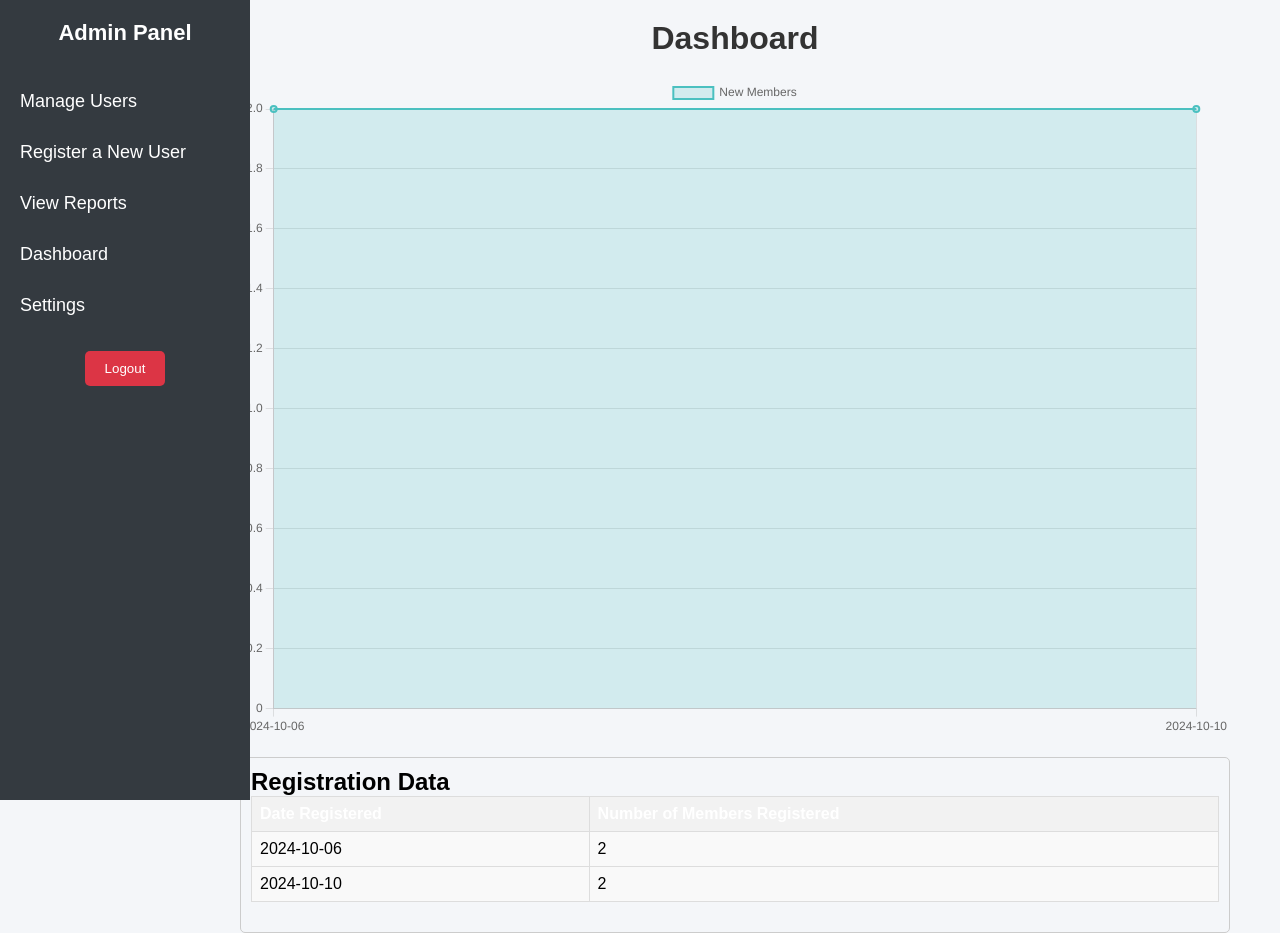
After one commit to reyandru/CAPSTONE-PROJECT, a PHP site: page /PHP/dashboard.php in a window 1280 px wide. The commit adds this page. Run offline with PHP 8.4, Linux system fonts and the light colour scheme; data comes from the database, SQL or seed files in the repository.

Commit message:
DAHSBOARD

```diff
--- a/CSS/dashboard.css
+++ b/CSS/dashboard.css
@@ -1,280 +1,125 @@
-*,
-*::before,
-*::after {
+* {
+  margin: 0;
+  padding: 0;
   box-sizing: border-box;
 }
 
-* {
-  margin: 0;
-  padding: 0;
+body {
+  font-family: 'Nunito', sans-serif;
+  display: flex;
+  height: 100vh;
+  background-color: #f4f6f9;
 }
 
-body {
-  background-image: url(../assets/BG.png);
-  background-size: cover;
-  background-position: center center;
-  background-repeat: no-repeat;
-  min-height: 100vh;
+.sidebar {
+  width: 250px;
+  background-color: #343a40;
+  color: #fff;
+  padding-top: 20px;
+  display: flex;
+  flex-direction: column;
+  height: 100%;
+  position: fixed;
+  left: 0;
 }
 
-/* header */
-header {
-  display: flex;
-  justify-content: space-between;
-  align-items: center;
-  background-color: black;
-  padding-inline: 10px;
-  width: auto;
-  height: 100px;
-  z-index: 1;
+.sidebar a {
+  padding: 15px 20px;
+  color: #ffffff;
+  text-decoration: none;
+  font-size: 18px;
+  display: block;
+  transition: background-color 0.3s ease;
 }
 
-.logo {
-  padding-inline: 10px;
-  display: flex;
-  align-items: center;
-  justify-content: left;
-  width: 80%;
-  height: 100px;
-  column-gap: 20px;
+.sidebar a:hover {
+  background-color: #007bff;
+  color: white;
 }
 
-.logo h6 {
-  color: white;
-  font-size: 50px;
-  font-weight: 400;
-  letter-spacing: 2px;
+.sidebar h2 {
+  text-align: center;
+  margin-bottom: 30px;
+  font-size: 22px;
 }
 
-.left-container {
-  display: flex;
-  justify-content: space-between;
-  flex-direction: column;
-  align-items: center;
-  width: 20%;
-  height: inherit;
+.content {
+  margin-left: 250px;
+  width: calc(100% - 250px);
+  padding: 40px;
 }
 
-.userProfil {
-  display: flex;
-  justify-content: space-evenly;
-  align-items: center;
+.container {
+  max-width: 1000px;
+  margin: 0 auto;
+  background-color: white;
+  padding: 30px;
+  border-radius: 10px;
+  box-shadow: 0 8px 16px rgba(0, 0, 0, 0.1);
+}
+
+h1 {
+  text-align: center;
+  margin-bottom: 20px;
+  color: #333;
+}
+
+table {
   width: 100%;
-  height: 100px;
+  border-collapse: collapse;
+  margin-bottom: 20px;
+}
+
+th, td {
+  padding: 12px 15px;
+  border: 1px solid #ddd;
+  text-align: left;
+}
+
+th {
+  background-color: #007bff;
+  color: white;
+}
+
+td {
+  background-color: #f9f9f9;
+}
+
+select, input[type="submit"] {
+  padding: 8px 12px;
+  border: 1px solid #007bff;
+  border-radius: 4px;
+  background-color: #fff;
   cursor: pointer;
 }
 
-.userProfil a {
-  text-decoration: none;
-  display: flex;
-  justify-content: space-evenly;
-  align-items: center;
-  width: 80%;
-  height: 70px;
-  transition: border 0.3s ease-in-out, background-color 0.3s ease-in-out;
+select:focus, input[type="submit"]:hover {
+  background-color: #007bff;
+  color: white;
 }
 
-.userProfil a:hover {
-  border: 2px solid #3870ff;
+.logout-btn {
+  text-align: center;
+  margin-top: 20px;
 }
 
-.userProfil a:active {
-  background-color: rgba(58, 114, 255, 0.2);
+.logout-btn button {
+  padding: 10px 20px;
+  border: none;
+  background-color: #dc3545;
+  color: white;
+  border-radius: 5px;
+  cursor: pointer;
+  font-size: 16px;
 }
 
-.img-container {
-  display: flex;
-  align-items: center;
-  border-radius: 50%;
-  border: 3px solid white;
-}
-.img-container img {
-  border-radius: 50%;
+.logout-btn button:hover {
+  background-color: #c82333;
 }
 
-.userName {
-  color: white;
-  font-size: 18px;
-  font-family: 'arial';
+.message {
+  color: green;
+  font-weight: bold;
+  text-align: center;
+  margin-bottom: 20px;
 }
-
-.consts-dropDown {
-  display: flex;
-  align-items: center;
-  justify-content: center;
-  column-gap: 12px;
-  width: 50px;
-  height: 40px;
-}
-
-.dropDown {
-  background-color: transparent;
-  border: none;
-  cursor: pointer;
-}
-
-.DD-container {
-  display: flex;
-  align-items: center;
-  justify-content: center;
-  background-color: rgba(101, 130, 233, 0.4);
-  position: absolute;
-  width: 20%;
-  height: 0px;
-  margin-top: 95px;
-  transition: height 0.5s ease;
-  overflow: hidden;
-}
-
-.DD-container.ddactive {
-  height: 150px;
-}
-
-.logOutBtn {
-  background-color: #112c9f;
-  color: white;
-  font-family: 'nunito';
-  font-size: 20px;
-  border: none;
-  font-weight: 800;
-  border-radius: 10px;
-  width: 140px;
-  height: 50px;
-  cursor: pointer;
-}
-
-/* nav */
-
-.container{
-  display: flex;
-  min-height: 50vh;
-}
-
-.nav {
-  display: flex;
-  flex-direction: column;
-  background-color: black;
-  overflow: hidden;
-  padding-block:10px ;
-  width: 5%;
-  min-height:50vh;
-  transition: width 0.3s ease;
-
-}
-
-.hamburger{
-  padding-inline:20px;
-  margin-bottom: 50px;
-  cursor: pointer;
-}
-
-.bar1, .bar2, .bar3 {
-  width: 35px;
-  height: 5px;
-  background-color: #737373;
-  margin: 6px 0;
-  transition: 0.4s;
-}
-
-.change .bar1 {
-  transform: translate(0, 11px) rotate(-45deg);
-}
-.change .bar2 {
-  opacity: 0;
-}
-.change .bar3 {
-  transform: translate(0, -11px) rotate(45deg);
-}
-
-.menu {
-  display: flex;
-  flex-direction: column;
-  align-items: flex-start;
-  width: 100%;
-  transition: visibility 0s 0.3s, opacity 0.3s linear;
-}
-
-.menu a {
-  color: white;
-  text-decoration: none;
-  display: flex;
-  align-items: center;
-  width: 100%;
-  height:75px;
-  column-gap: 20px;
-  margin-bottom: 15px;
-  font-size: 20px;
-  font-weight: 800;
-  font-family: "nunito";
-  padding-inline: 12px;
-  transition:  background-image 0.8s ease-in-out;
-}
-
-.menu a:hover{
-  background-image: linear-gradient(to right, #A6A6A6,#0CC0DF);
-}
-
-.nav.expanded {
-  width: 18%;
-}
-
-.nav.expanded .menu {
-  transition-delay: 0s;
-}
-
-/* main */
-.main {
-  display: flex;
-  justify-content: space-between;
-  align-items: center;
-  flex-direction: column;
-  width: 100%;
-  min-height: 87.9vh;
-}
-
-.conts1 {
-  display: flex;
-  flex-direction: column;
-  justify-content: space-around;
-  align-items: center;
-  padding: 5px;
-  height: 20%;
-  width: 100%;
-}
-
-.conts2 {
-  display: flex;
-  justify-content: space-evenly;
-  align-items: center;
-  height: 80%;
-  width: 100%;
-  padding: 10px;
-}
-
-.page {
-  display: flex;
-  align-items: center;
-  padding-inline: 10px;
-  background-color: white;
-  color: #737373;
-  height: 30%;
-  width: 95%;
-  border-radius: 10px;
-}
-
-.page img {
-  margin-right: 5px;
-}
-.memberName {
-  display: flex;
-  align-items: center;
-  padding-inline: 10px;
-  font-size: 30px;
-  font-family: 'nunito';
-  font-weight: 800;
-  color: #0022b3;
-  background-color: white;
-  height: 35%;
-  width: 95%;
-  border-radius: 10px;
-}
--- a/PHP/admin_reports.php
+++ b/PHP/admin_reports.php
@@ -63,6 +63,7 @@ $result = $conn->query($sql);
         <a href="adminpage.php">Manage Users</a>
         <a href="adminpage-register.php">Register a New User</a>
         <a href="admin_reports.php">View Reports</a>
+            <a href="dashboard.php">Dashboard</a>
         <a href="#">Settings</a>
         <form method="POST" style="text-align: center; margin-top: 20px;">
             <button type="submit" name="logout" style="padding: 10px 20px; border: none; background-color: #dc3545; color: white; border-radius: 5px; cursor: pointer;">Logout</button>
--- a/PHP/adminpage.php
+++ b/PHP/adminpage.php
@@ -63,6 +63,7 @@ $result = $conn->query($sql);
         <a href="adminpage.php">Manage Users</a>
         <a href="adminpage-register.php">Register a New User</a>
         <a href="admin_reports.php">View Reports</a>
+        <a href="dashboard.php">Dashboard</a>
         <a href="#">Settings</a>
         <form method="POST" style="text-align: center; margin-top: 20px;">
             <button type="submit" name="logout" style="padding: 10px 20px; border: none; background-color: #dc3545; color: white; border-radius: 5px; cursor: pointer;">Logout</button>
--- /dev/null
+++ b/PHP/dashboard.php
@@ -0,0 +1,132 @@
+<!DOCTYPE html>
+<html lang="en">
+<head>
+    <meta charset="UTF-8">
+    <meta name="viewport" content="width=device-width, initial-scale=1.0">
+    <link rel="stylesheet" href="../CSS/dashboard.css">
+    <title>Admin Portal</title>
+    <link rel="icon" href="../assets/logs.png">
+    <script src="https://cdn.jsdelivr.net/npm/chart.js"></script>
+    <style>
+        .output-container {
+            margin-top: 20px;
+            border: 1px solid #ccc;
+            padding: 10px;
+            border-radius: 5px;
+        }
+        table {
+            width: 100%;
+            border-collapse: collapse;
+        }
+        th, td {
+            border: 1px solid #ddd;
+            padding: 8px;
+            text-align: left;
+        }
+        th {
+            background-color: #f2f2f2;
+        }
+        .content {
+            margin-left: 220px;
+            padding: 20px;
+        }
+    </style>
+</head>
+<body>
+    <div class="sidebar">
+        <h2>Admin Panel</h2>
+        <a href="adminpage.php">Manage Users</a>
+        <a href="adminpage-register.php">Register a New User</a>
+        <a href="admin_reports.php">View Reports</a>
+        <a href="dashboard.php">Dashboard</a>
+        <a href="#">Settings</a>
+        <form method="POST" style="text-align: center; margin-top: 20px;">
+            <button type="submit" name="logout" style="padding: 10px 20px; border: none; background-color: #dc3545; color: white; border-radius: 5px; cursor: pointer;">Logout</button>
+        </form>
+    </div>
+
+    <div class="content">
+        <h1>Dashboard</h1>
+
+        <?php
+        include 'database.php'; // Ensure this file sets up $conn
+
+        $data = [];
+        $dates = [];
+        $counts = [];
+
+        $query = "
+            SELECT DATE(date_register) AS JoinDate, COUNT(*) AS MemberCount
+            FROM registerdb
+            GROUP BY DATE(date_register)
+            ORDER BY JoinDate
+        ";
+
+        $result = $conn->query($query);
+
+        if ($result) {
+            while ($row = $result->fetch_assoc()) {
+                $dates[] = $row['JoinDate'];
+                $counts[] = $row['MemberCount'];
+            }
+        } else {
+            echo "Database error: " . htmlspecialchars($conn->error);
+        }
+        ?>
+
+        <canvas id="membershipChart" width="600" height="400"></canvas>
+
+        <div class="output-container">
+            <h2>Registration Data</h2>
+            <table>
+                <thead>
+                    <tr>
+                        <th>Date Registered</th>
+                        <th>Number of Members Registered</th>
+                    </tr>
+                </thead>
+                <tbody>
+                    <?php if (empty($dates)): ?>
+                        <tr>
+                            <td colspan="2">No members registered yet.</td>
+                        </tr>
+                    <?php else: ?>
+                        <?php for ($i = 0; $i < count($dates); $i++): ?>
+                            <tr>
+                                <td><?php echo htmlspecialchars($dates[$i]); ?></td>
+                                <td><?php echo htmlspecialchars($counts[$i]); ?></td>
+                            </tr>
+                        <?php endfor; ?>
+                    <?php endif; ?>
+                </tbody>
+            </table>
+        </div>
+
+        <script>
+            const ctx = document.getElementById('membershipChart').getContext('2d');
+            const membershipChart = new Chart(ctx, {
+                type: 'line',
+                data: {
+                    labels: <?php echo json_encode($dates); ?>,
+                    datasets: [{
+                        label: 'New Members',
+                        data: <?php echo json_encode($counts); ?>,
+                        borderColor: 'rgba(75, 192, 192, 1)',
+                        backgroundColor: 'rgba(75, 192, 192, 0.2)',
+                        borderWidth: 2,
+                        fill: true
+                    }]
+                },
+                options: {
+                    responsive: true,
+                    scales: {
+                        y: {
+                            beginAtZero: true
+                        }
+                    }
+                }
+            });
+        </script>
+    </div>
+</body>
+</html>
--- a/PHP/login.php
+++ b/PHP/login.php
@@ -78,6 +78,8 @@ User@1234 -->
         <input type="submit" name="submitBtn" value="Log in" class="SU">
       </div>
     </form>
+
+
     <p><?php echo $message ?></p>
   </div>
 </div>
--- a/PHP/register.php
+++ b/PHP/register.php
@@ -73,7 +73,7 @@ $conn->close();
   <div class="container">
     <div class="conts1">
       <div class="form-wrap">
-        <form action="register.php" method="post">
+        <form action="adminpage-register.php" method="post">
           <div class="ttl-wrap">
           <img src="../assets/logs.png" alt="logo" height="120">
             <p id="register-title">Register Form</p>
```
Also changed, not shown: CSS/Progress.css (+8 -9 lines), Javascript/Progress.js (+40 -51 lines), PHP/adminpage-register.php (+3 -9 lines), PHP/progress.php (+13 -10 lines), test.php (+26 -76 lines).
